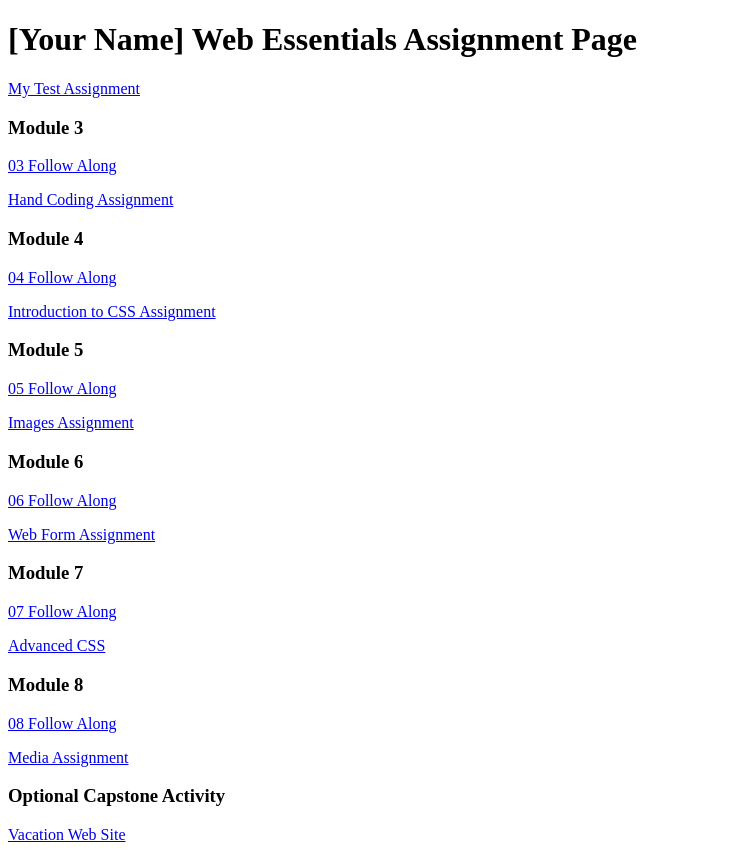
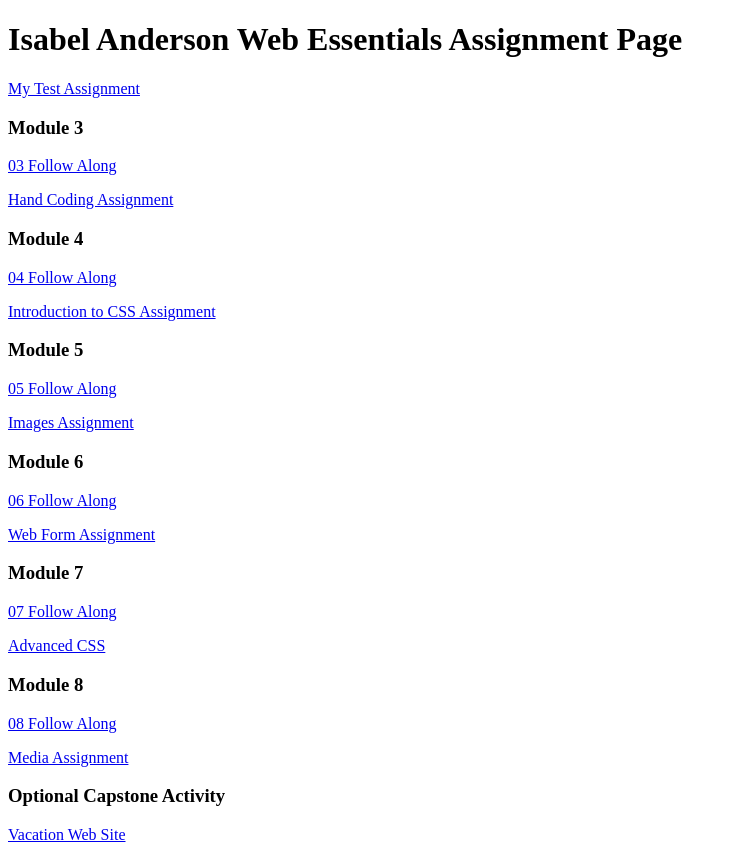
Before and after one commit to IsabelAnderson2000/dwdd1600, a plain HTML site: page index.html in a window 1280 px wide. Shown: the whole page, without its empty margins (0-737 px from the left). Drawn offline with Linux system fonts and the light colour scheme.

Commit message:
Added my name

```diff
--- a/index.html
+++ b/index.html
@@ -6,7 +6,7 @@
 		<title>dwdd 1600 assignment list page</title>
 	</head>
 	<body>
-		<h1>[Your Name] Web Essentials Assignment Page</h1>
+		<h1>Isabel Anderson Web Essentials Assignment Page</h1>
 		<p><a href="01test">My Test Assignment</a></p>
 
 		<h3>Module 3</h3>
```
